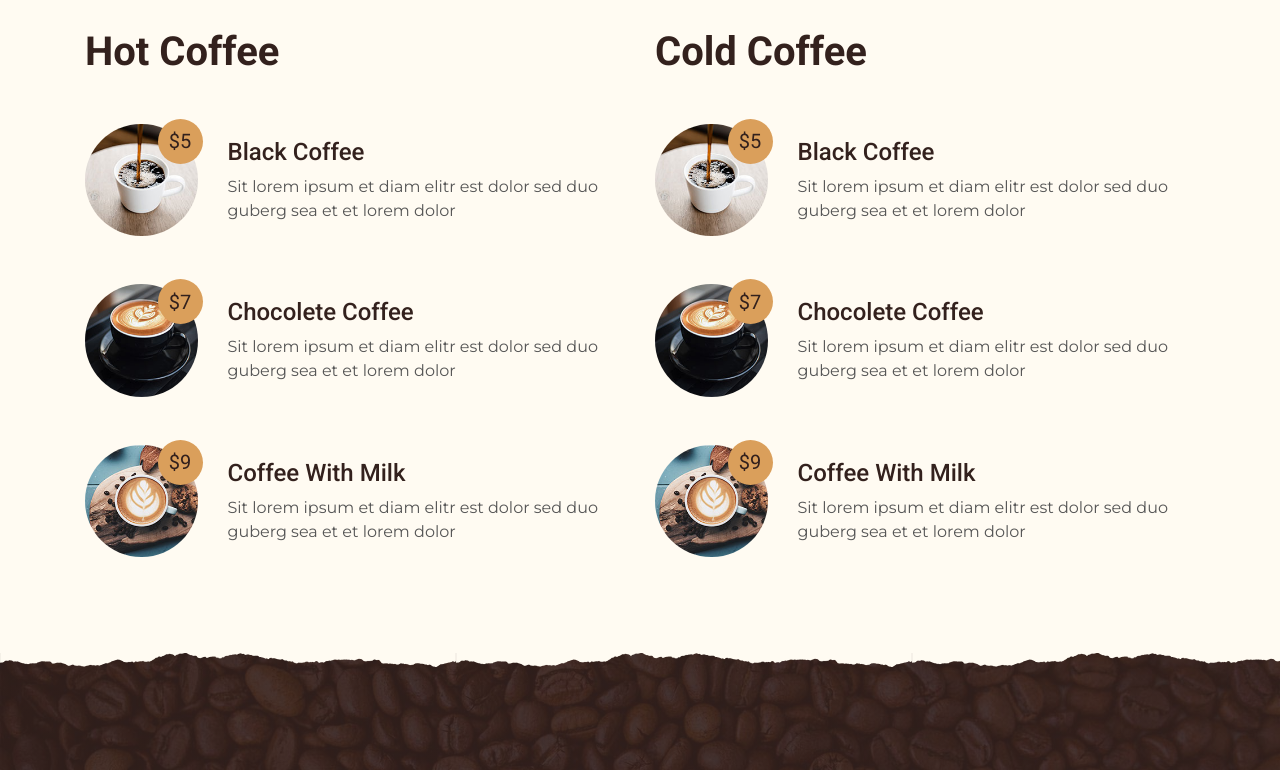
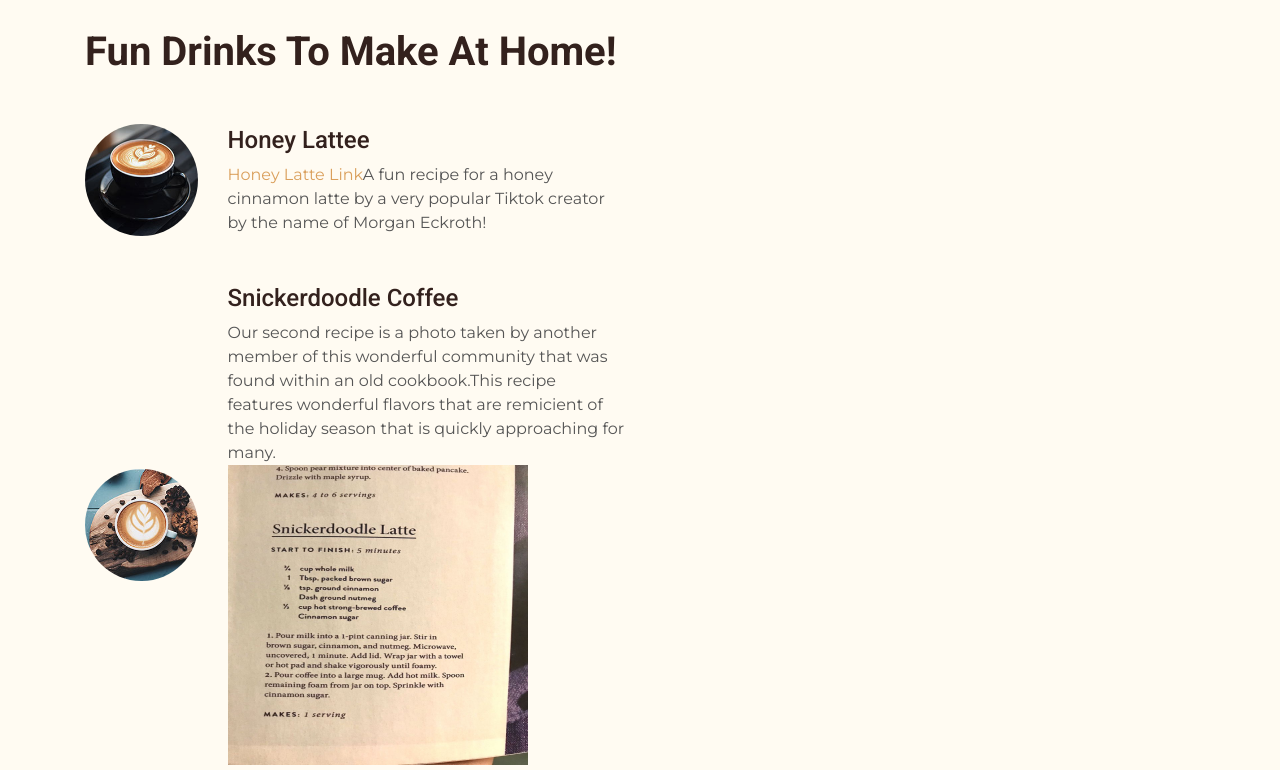
Before and after one commit to nellyn07/Community_Coffee_Project, a plain HTML site: page recipe.html in a window 1280 px wide. Shown: the part 730-1500 px from the top of the page. Drawn offline with nearby package versions, Linux system fonts and the light colour scheme.

Commit message:
Lauren Changes Added

```diff
--- a/recipe.html
+++ b/recipe.html
@@ -75,73 +75,45 @@
     <div class="container-fluid pt-5">
         <div class="container">
             <div class="section-title">
-                <h4 class="text-primary text-uppercase" style="letter-spacing: 5px;">Menu & Pricing</h4>
-                <h1 class="display-4">Competitive Pricing</h1>
+                <h4 class="text-primary text-uppercase" style="letter-spacing: 5px;">Fun Recipes found by community members!</h4>
+                <h1 class="display-4">Recipes</h1>
             </div>
             <div class="row">
                 <div class="col-lg-6">
-                    <h1 class="mb-5">Hot Coffee</h1>
-                    <div class="row align-items-center mb-5">
-                        <div class="col-4 col-sm-3">
-                            <img class="w-100 rounded-circle mb-3 mb-sm-0" src="img/menu-1.jpg" alt="">
-                            <h5 class="menu-price">$5</h5>
-                        </div>
-                        <div class="col-8 col-sm-9">
-                            <h4>Black Coffee</h4>
-                            <p class="m-0">Sit lorem ipsum et diam elitr est dolor sed duo guberg sea et et lorem dolor</p>
-                        </div>
-                    </div>
+                    <h1 class="mb-5">Fun Drinks To Make At Home!</h1>
                     <div class="row align-items-center mb-5">
                         <div class="col-4 col-sm-3">
                             <img class="w-100 rounded-circle mb-3 mb-sm-0" src="img/menu-2.jpg" alt="">
-                            <h5 class="menu-price">$7</h5>
+
                         </div>
                         <div class="col-8 col-sm-9">
-                            <h4>Chocolete Coffee</h4>
-                            <p class="m-0">Sit lorem ipsum et diam elitr est dolor sed duo guberg sea et et lorem dolor</p>
+                            <h4>Honey Lattee</h4>
+                            <p class="m-0"><a href="https://youtu.be/h6EFGfo61tM?si=jW5ce_WS2f--VTSs">Honey Latte Link</a>A fun recipe for a honey cinnamon latte by a very popular Tiktok creator by the name of Morgan Eckroth!</p>
                         </div>
                     </div>
                     <div class="row align-items-center mb-5">
                         <div class="col-4 col-sm-3">
                             <img class="w-100 rounded-circle mb-3 mb-sm-0" src="img/menu-3.jpg" alt="">
-                            <h5 class="menu-price">$9</h5>
+
                         </div>
                         <div class="col-8 col-sm-9">
-                            <h4>Coffee With Milk</h4>
-                            <p class="m-0">Sit lorem ipsum et diam elitr est dolor sed duo guberg sea et et lorem dolor</p>
+                            <h4>Snickerdoodle Coffee</h4>
+                            <p class="m-0">Our second recipe is a photo taken by another member of this wonderful community that was found within an old cookbook.This recipe features wonderful flavors that are remicient of the holiday season that is quickly approaching for many.</p>
+                            <img src="img/recipe_images1.JPG" alt="Avatar" style="width:300px; height:300px;" class="image">
+                        </div>
+                    </div>
+                    <div class="row align-items-center mb-5">
+                        <div class="col-4 col-sm-3">
+                            <img class="w-100 rounded-circle mb-3 mb-sm-0" src="img/menu-1.jpg" alt="">
+
+                        </div>
+                        <div class="col-8 col-sm-9">
+                            <h4>A basic and inexpensive recipe from Tiktok!</h4>
+                            <p class="m-0">This recipe is very similar to the very popular coffee trends during quarantine in 2020. <a href="https://www.tiktok.com/t/ZT8PUAXNT/">Fun Homemadee Coffee</a></p>
                         </div>
                     </div>
                 </div>
                 <div class="col-lg-6">
-                    <h1 class="mb-5">Cold Coffee</h1>
-                    <div class="row align-items-center mb-5">
-                        <div class="col-4 col-sm-3">
-                            <img class="w-100 rounded-circle mb-3 mb-sm-0" src="img/menu-1.jpg" alt="">
-                            <h5 class="menu-price">$5</h5>
-                        </div>
-                        <div class="col-8 col-sm-9">
-                            <h4>Black Coffee</h4>
-                            <p class="m-0">Sit lorem ipsum et diam elitr est dolor sed duo guberg sea et et lorem dolor</p>
-                        </div>
-                    </div>
-                    <div class="row align-items-center mb-5">
-                        <div class="col-4 col-sm-3">
-                            <img class="w-100 rounded-circle mb-3 mb-sm-0" src="img/menu-2.jpg" alt="">
-                            <h5 class="menu-price">$7</h5>
-                        </div>
-                        <div class="col-8 col-sm-9">
-                            <h4>Chocolete Coffee</h4>
-                            <p class="m-0">Sit lorem ipsum et diam elitr est dolor sed duo guberg sea et et lorem dolor</p>
-                        </div>
-                    </div>
-                    <div class="row align-items-center mb-5">
-                        <div class="col-4 col-sm-3">
-                            <img class="w-100 rounded-circle mb-3 mb-sm-0" src="img/menu-3.jpg" alt="">
-                            <h5 class="menu-price">$9</h5>
-                        </div>
-                        <div class="col-8 col-sm-9">
-                            <h4>Coffee With Milk</h4>
-                            <p class="m-0">Sit lorem ipsum et diam elitr est dolor sed duo guberg sea et et lorem dolor</p>
                         </div>
                     </div>
                 </div>
```
Also changed, not shown: blog.html (+12 -13 lines), contact.html (+4 -9 lines), img/recipe_images1.JPG (added).
